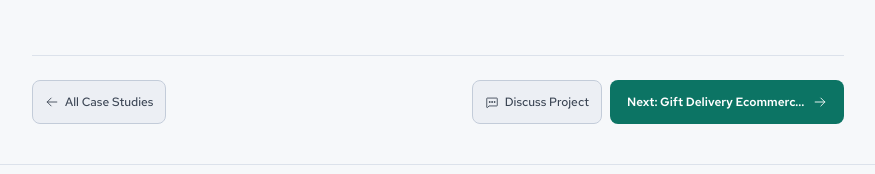
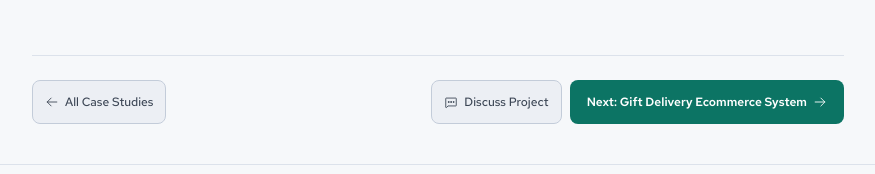
Before and after one commit to kamilhisham3124/PRJCT-personal, a Next.js app: page /work/employee-task-management in a window 1280 px wide. Shown: the part 2367-2541 px from the top of the page, without its empty margins (202-1077 px from the left). Built offline with nearby package versions, Linux system fonts and the light colour scheme; no server answers.

Commit message:
fix(case-study-nav): show All Case Studies on both studies and unwrap prev/next labels

```diff
--- a/src/components/shared/ProjectBottomNav.tsx
+++ b/src/components/shared/ProjectBottomNav.tsx
@@ -1,6 +1,7 @@
 import React from "react";
 import Link from "next/link";
 import { PhosphorArrowLeft, PhosphorArrowRight, PhosphorChatDots } from "../icons";
+import { getShortProjectLabel } from "../../lib/utils/caseStudyMeta";
 
 export interface ProjectNavTarget {
   slug: string;
@@ -17,32 +18,34 @@ export function ProjectBottomNav({ prevProject, nextProject }: ProjectBottomNavP
     <nav
       role="navigation"
       aria-label="Case study page progression"
-      className="mt-8 pt-6 border-t border-[var(--border-structural)] flex flex-col sm:flex-row items-stretch sm:items-center justify-between gap-3 w-full"
+      className="mt-8 pt-6 border-t border-[var(--border-structural)] flex flex-col md:flex-row items-stretch md:items-center justify-between gap-3 w-full"
     >
-      <div className="flex items-center gap-2 w-full sm:w-auto">
-        {prevProject ? (
+      <div className="flex items-center gap-2 w-full md:w-auto">
+        <Link
+          href="/work"
+          className="inline-flex items-center justify-center sm:justify-start gap-1.5 px-3 py-2 rounded-lg text-xs font-medium border border-control-border bg-control-rest text-text-secondary hover:text-fg-accent hover:border-border-highlight hover:bg-control-hover transition-colors min-h-[44px] w-full sm:w-auto whitespace-nowrap shrink-0"
+        >
+          <PhosphorArrowLeft className="w-3.5 h-3.5 shrink-0" />
+          <span>All Case Studies</span>
+        </Link>
+      </div>
+
+      <div className="flex flex-col sm:flex-row items-stretch sm:items-center gap-2 w-full md:w-auto md:justify-end">
+        {prevProject && (
           <Link
             href={`/work/${prevProject.slug}`}
+            aria-label={`Previous case study: ${prevProject.title}`}
+            title={`Previous: ${prevProject.title}`}
             className="inline-flex items-center justify-center sm:justify-start gap-1.5 px-3 py-2 rounded-lg text-xs font-medium border border-control-border bg-control-rest text-text-secondary hover:text-fg-accent hover:border-border-highlight hover:bg-control-hover transition-colors min-h-[44px] w-full sm:w-auto"
           >
             <PhosphorArrowLeft className="w-3.5 h-3.5 shrink-0" />
-            <span className="truncate max-w-[140px] sm:max-w-[180px]">{prevProject.title}</span>
-          </Link>
-        ) : (
-          <Link
-            href="/work"
-            className="inline-flex items-center justify-center sm:justify-start gap-1.5 px-3 py-2 rounded-lg text-xs font-medium border border-control-border bg-control-rest text-text-secondary hover:text-fg-accent hover:border-border-highlight hover:bg-control-hover transition-colors min-h-[44px] w-full sm:w-auto"
-          >
-            <PhosphorArrowLeft className="w-3.5 h-3.5 shrink-0" />
-            <span>All Case Studies</span>
+            <span className="md:hidden">Previous: {getShortProjectLabel(prevProject.title)}</span>
+            <span className="hidden md:inline">Previous: {prevProject.title}</span>
           </Link>
         )}
-      </div>
-
-      <div className="flex flex-col sm:flex-row items-stretch sm:items-center gap-2 w-full sm:w-auto justify-end">
         <Link
           href="/contact"
-          className="inline-flex items-center justify-center sm:justify-start gap-1.5 px-3 py-2 rounded-lg text-xs font-medium border border-control-border bg-control-rest text-text-secondary hover:text-fg-accent hover:border-border-highlight hover:bg-control-hover transition-colors min-h-[44px] w-full sm:w-auto"
+          className="inline-flex items-center justify-center sm:justify-start gap-1.5 px-3 py-2 rounded-lg text-xs font-medium border border-control-border bg-control-rest text-text-secondary hover:text-fg-accent hover:border-border-highlight hover:bg-control-hover transition-colors min-h-[44px] w-full sm:w-auto whitespace-nowrap shrink-0"
         >
           <PhosphorChatDots className="w-3.5 h-3.5 shrink-0" />
           <span>Discuss Project</span>
@@ -50,9 +53,12 @@ export function ProjectBottomNav({ prevProject, nextProject }: ProjectBottomNavP
         {nextProject && (
           <Link
             href={`/work/${nextProject.slug}`}
+            aria-label={`Next case study: ${nextProject.title}`}
+            title={`Next: ${nextProject.title}`}
             className="inline-flex items-center justify-center sm:justify-start gap-1.5 px-4 py-2 rounded-lg text-xs font-semibold linkhunt-btn-primary min-h-[44px] w-full sm:w-auto"
           >
-            <span className="truncate max-w-[140px] sm:max-w-[180px]">Next: {nextProject.title}</span>
+            <span className="md:hidden">Next: {getShortProjectLabel(nextProject.title)}</span>
+            <span className="hidden md:inline">Next: {nextProject.title}</span>
             <PhosphorArrowRight className="w-3.5 h-3.5 shrink-0" />
           </Link>
         )}
--- a/src/lib/utils/caseStudyMeta.ts
+++ b/src/lib/utils/caseStudyMeta.ts
@@ -8,3 +8,8 @@ export function getCaseStudyCategory(slug: string): string {
     ? "Backend Architecture"
     : "Full-Stack Web";
 }
+
+export function getShortProjectLabel(title: string, maxWords = 2): string {
+  const words = title.trim().split(/\s+/).filter(Boolean);
+  return words.slice(0, maxWords).join(" ");
+}
```
Also changed, not shown: scripts/test-regression.mjs (+18 -0 lines).
